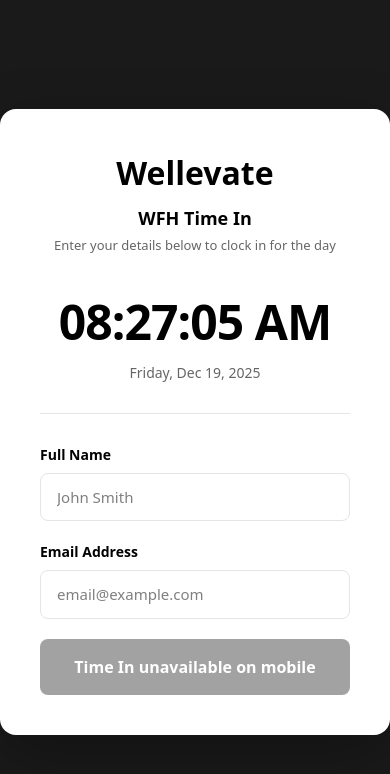
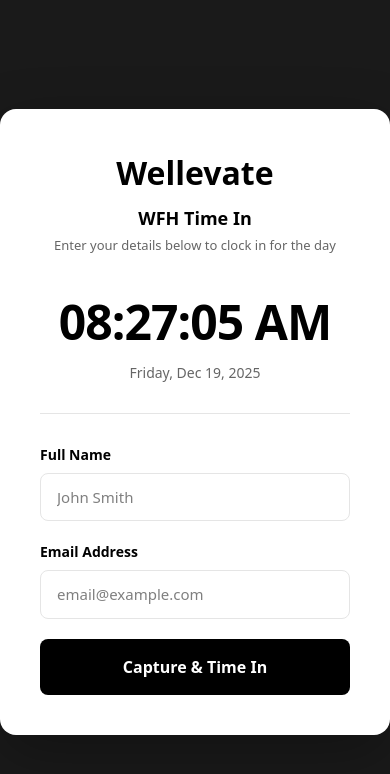
Before and after one commit to Wellevate-Developers/WV_wfh-timein, a Next.js app: page / in a window 390 px wide. Shown: the top 774 px of the page. Built offline with nearby package versions, Linux system fonts and the light colour scheme.

Commit message:
DevOps/ Fix Ipad time in

```diff
--- a/src/app/page.tsx
+++ b/src/app/page.tsx
@@ -14,16 +14,22 @@
   }>(null);
 
   const formRef = useRef<HTMLDivElement>(null);
-  const [isMobile, setIsMobile] = useState(false);
+  const [isMobileOrTablet, setIsMobileOrTablet] = useState(false);
 
   useEffect(() => {
     const ua = navigator.userAgent;
-    const mobileKeywords = ["Android", "iPhone", "iPad", "iPod", "Opera Mini", "IEMobile", "Mobile"];
 
-    const isMobileDevice = mobileKeywords.some(keyword => ua.includes(keyword)) || window.innerWidth < 768;
+    // Phones
+    const mobileKeywords = ["Android", "iPhone", "iPod", "Opera Mini", "IEMobile", "Mobile"];
 
-    setIsMobile(isMobileDevice);
+    // iPads can report desktop UA; detect touch + screen width < 1024
+    const isiPad = (ua.includes("iPad") || (navigator.maxTouchPoints > 1 && window.innerWidth <= 1024));
+
+    const isMobileDevice = mobileKeywords.some(k => ua.includes(k)) || isiPad;
+
+    setIsMobileOrTablet(isMobileDevice);
   }, []);
+
 
   // Update clock every second
   useEffect(() => {
@@ -205,24 +211,23 @@
         {/* Time In Button */}
         <button
           onClick={timeIn}
-          disabled={loading || !!result || isMobile}
+          disabled={loading || !!result || isMobileOrTablet}
           style={{
             width: "100%",
             padding: 16,
-            backgroundColor: loading || result || isMobile ? "#666" : "#000",
+            backgroundColor: loading || result || isMobileOrTablet ? "#666" : "#000",
             color: "white",
             border: "none",
             borderRadius: 8,
             fontSize: 16,
             fontWeight: "600",
-            cursor: loading || result || isMobile ? "not-allowed" : "pointer",
+            cursor: loading || result || isMobileOrTablet ? "not-allowed" : "pointer",
             transition: "all 0.2s",
-            opacity: loading || result || isMobile ? 0.6 : 1
+            opacity: loading || result || isMobileOrTablet ? 0.6 : 1
           }}
         >
-          {isMobile ? "Time In unavailable on mobile" : loading ? "Capturing..." : result ? "Time In Recorded" : "Capture & Time In"}
+          {isMobileOrTablet ? "Time In unavailable on mobile/tablet" : loading ? "Capturing..." : result ? "Time In Recorded" : "Capture & Time In"}
         </button>
-
 
         {/* Result */}
         {result && (
```
